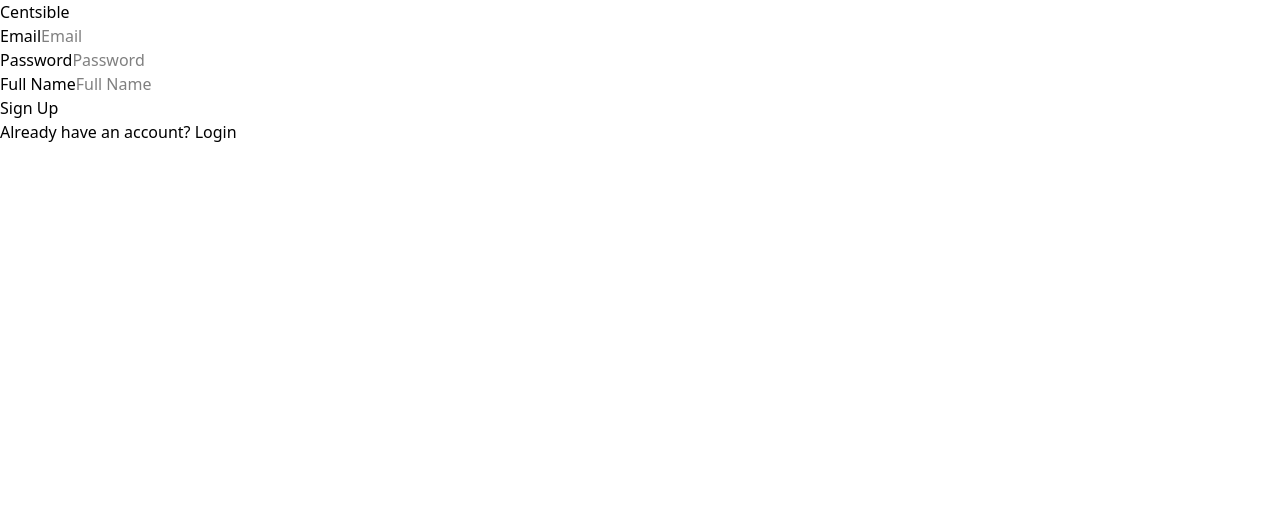
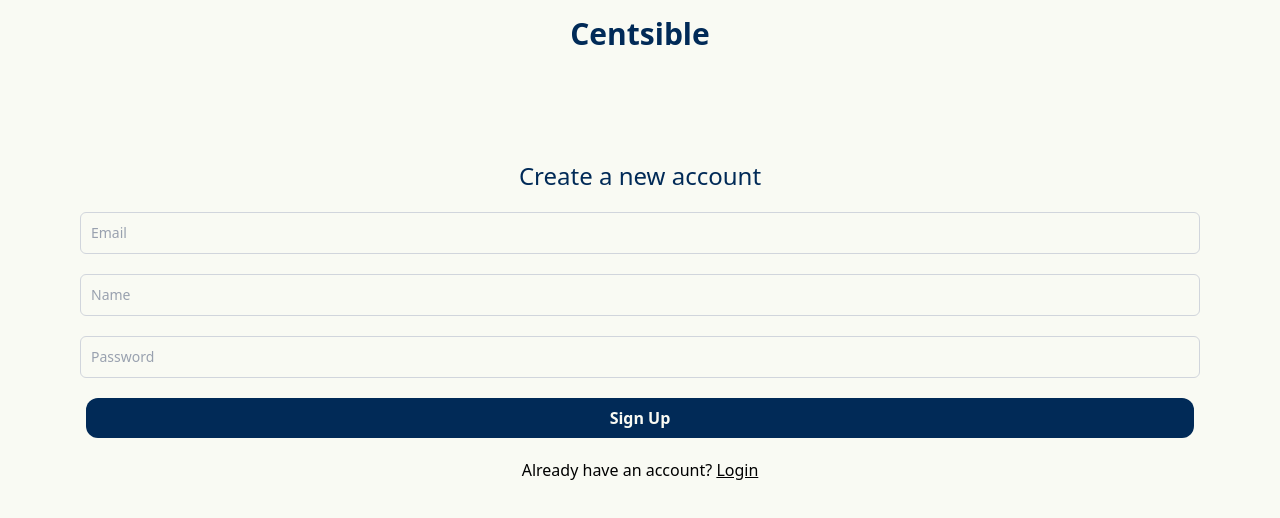
Before and after one commit to kiara-singh/Centsible, a React (Vite) app: page / in a window 1280 px wide. Shown: the top 518 px of the page. Built offline with nearby package versions, Linux system fonts and the light colour scheme.

Commit message:
finished signup page

```diff
--- a/src/pages/signup.jsx
+++ b/src/pages/signup.jsx
@@ -42,12 +42,13 @@
   return (
     <main>
       <section>
-        <div>
-          <div>
-            <h1>Centsible</h1>
-            <form onSubmit={onSubmit}>
+        <div className="flex bg-[#f9faf3]">
+          <div className="flex justify-center items-center mx-auto max-w-[80%] min-h-screen">
+            <h1 className="text-3xl font-bold font-Roboto absolute top-0 w-full py-4 bg-[#f9faf3] text-center text-[#012a57]">Centsible</h1>
+            <form onSubmit={onSubmit} className="absolute top-40 left-1/2 transform -translate-x-1/2 flex flex-col w-7/8 gap-5">
+            <label className="font-medium text-center text-[#012a57] font-Roboto text-2xl">Create a new account</label>
               <div>
-                <label htmlFor="email-address">Email</label>
+                {/* <label htmlFor="email-address">Email</label> */}
                 <input
                   type="email"
                   id="email-address"
@@ -55,11 +56,25 @@
                   onChange={(e) => setEmail(e.target.value)}
                   required
                   placeholder="Email"
+                  className="border border-gray-300 text-black text-sm rounded-md w-full p-2.5 y-600 placeholder:text-gray-400"
                 />
               </div>
 
               <div>
-                <label htmlFor="password">Password</label>
+                {/* <label htmlFor="name">Full Name</label> */}
+                <input
+                  type="text"
+                  id="name"
+                  value={name}
+                  onChange={(e) => setName(e.target.value)}
+                  required
+                  placeholder="Name"
+                  className="border border-gray-300 text-black text-sm rounded-md w-full p-2.5 y-600 placeholder:text-gray-400"
+                />
+              </div>
+
+              <div>
+                {/* <label htmlFor="password">Password</label> */}
                 <input
                   type="password"
                   id="password"
@@ -67,33 +82,27 @@
                   onChange={(e) => setPassword(e.target.value)}
                   required
                   placeholder="Password"
-                />
-              </div>
-
-              <div>
-                <label htmlFor="name">Full Name</label>
-                <input
-                  type="text"
-                  id="name"
-                  value={name}
-                  onChange={(e) => setName(e.target.value)}
-                  required
-                  placeholder="Full Name"
+                  className="border border-gray-300 text-black text-sm rounded-md w-full p-2.5 y-600 placeholder:text-gray-400"
                 />
               </div>
 
               {error && <p className="error-message">{error}</p>}
 
               <div>
-                <button type="submit" disabled={loading}>
+                <center>
+                <button
+                type="submit"
+                className="hover:cursor-pointer bg-[#012a57] round-md font-bold rounded-xl p-2 w-99/100 text-[#f9faf3]"
+                disabled={loading}>
                   {loading ? 'Creating Account...' : 'Sign Up'}
                 </button>
+                </center>
               </div>
+
+              <p className="text-center">
+                Already have an account? <a className="underline hover:text-black dark:hover:text-[#012a57]" href="/login">Login</a>
+              </p>
             </form>
-
-            <p>
-              Already have an account? <a href="/login">Login</a>
-            </p>
           </div>
         </div>
       </section>
```
